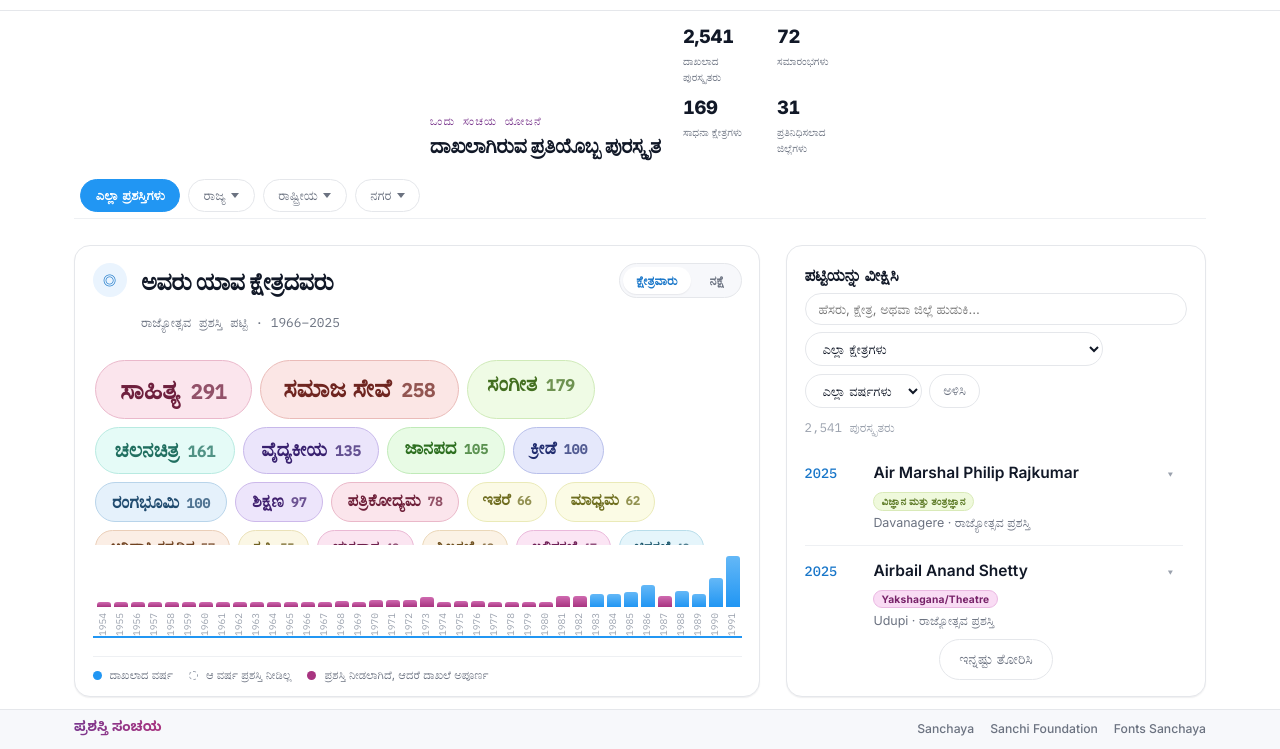
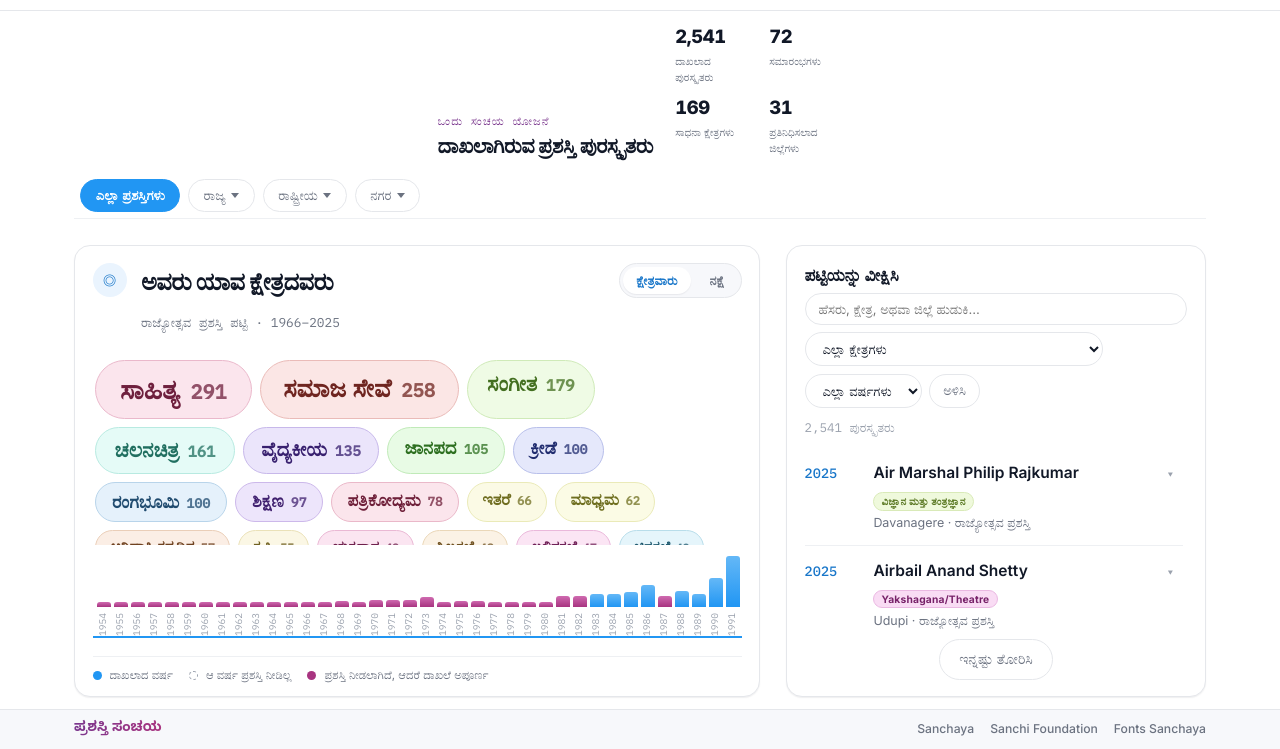
Before and after one commit to sanchaya/prashasti, a plain HTML site: page index.html in a window 1280 px wide. Shown: the part 51-800 px from the top of the page. Drawn offline with nearby package versions, Linux system fonts and the light colour scheme.

Commit message:
Fix 'All awards' hero heading: ಪ್ರತಿಯೊಬ್ಬ ಪುರಸ್ಕೃತ -> ಪ್ರಶಸ್ತಿ ಪುರಸ್ಕೃತರು

```diff
--- a/index.html
+++ b/index.html
@@ -38,7 +38,7 @@
 <div class="award-head">
   <div class="award-head-main">
     <p class="eyebrow" data-i18n="eyebrow">ಒಂದು ಸಂಚಯ ಯೋಜನೆ · ಕರ್ನಾಟಕದ ಗೌರವಗಳು</p>
-    <h1 id="hero-h1" data-i18n="hero_h1">ದಾಖಲಾಗಿರುವ ಪ್ರತಿಯೊಬ್ಬ ಪುರಸ್ಕೃತ</h1>
+    <h1 id="hero-h1" data-i18n="hero_h1">ದಾಖಲಾಗಿರುವ ಪ್ರಶಸ್ತಿ ಪುರಸ್ಕೃತರು</h1>
     <p class="hero-desc" id="hero-desc" data-i18n="hero_desc">1966ರಿಂದ ಪ್ರತಿ ನವೆಂಬರ್ 1ರಂದು, ಕರ್ನಾಟಕ ತನ್ನವರನ್ನು ಗೌರವಿಸುತ್ತಾ ಬಂದಿದೆ — ಸಾಹಿತಿಗಳು, ಕುಸ್ತಿಪಟುಗಳು, ಜಾನಪದ ಕಲಾವಿದರು, ವಿಜ್ಞಾನಿಗಳು. ಈ ಯೋಜನೆಯು ಆ ಗೌರವ ಪಟ್ಟಿಯನ್ನು ಒಂದೇ ಕಡೆ ಹುಡುಕಬಹುದಾದಂತೆ ಸಂಗ್ರಹಿಸುತ್ತದೆ.</p>
   </div>
 
--- a/js/app.js
+++ b/js/app.js
@@ -301,7 +301,7 @@
         els.heroH1.textContent = lang === 'kn' ? `${name} ಪುರಸ್ಕೃತ` : `${name} recipients`;
       } else {
         els.heroH1.textContent = lang === 'kn'
-          ? 'ದಾಖಲಾಗಿರುವ ಪ್ರತಿಯೊಬ್ಬ ಪುರಸ್ಕೃತ'
+          ? 'ದಾಖಲಾಗಿರುವ ಪ್ರಶಸ್ತಿ ಪುರಸ್ಕೃತರು'
           : 'Every recipient on record';
       }
     }
```
